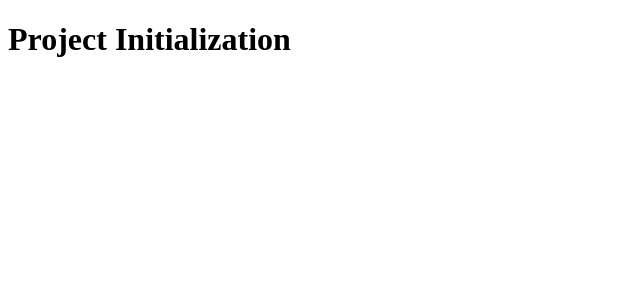
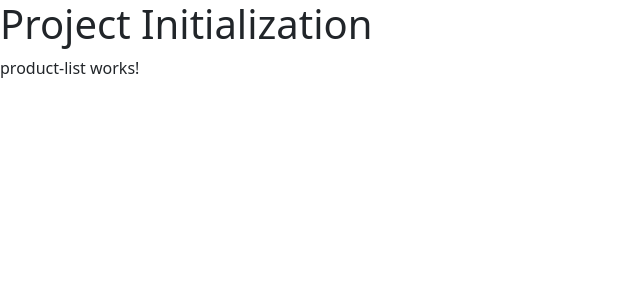
Before and after one commit to ubt-e-commerce-app/front, an Angular app: page / in a window 1280 px wide. Shown: the top 300 px of the page, without its empty margins (0-640 px from the left). Built offline with nearby package versions, Linux system fonts and the light colour scheme.

Commit message:
bootstrap, fontawesome and created first comp

```diff
--- a/angular.json
+++ b/angular.json
@@ -28,6 +28,8 @@
               "src/assets"
             ],
             "styles": [
+              "node_modules/bootstrap/dist/css/bootstrap.min.css",
+              "node_modules/font-awesome/css/font-awesome.min.css",
               "src/styles.scss"
             ],
             "scripts": []
--- a/package.json
+++ b/package.json
@@ -18,6 +18,8 @@
     "@angular/platform-browser": "^14.2.0",
     "@angular/platform-browser-dynamic": "^14.2.0",
     "@angular/router": "^14.2.0",
+    "bootstrap": "^5.2.3",
+    "font-awesome": "^4.7.0",
     "rxjs": "~7.5.0",
     "tslib": "^2.3.0",
     "zone.js": "~0.11.4"
--- a/src/app/app.component.html
+++ b/src/app/app.component.html
@@ -1,3 +1,5 @@
 <h1>Project Initialization</h1>
+<app-product-list></app-product-list>
+
 
 <router-outlet></router-outlet>
--- a/src/app/app.module.ts
+++ b/src/app/app.module.ts
@@ -3,10 +3,12 @@ import { BrowserModule } from '@angular/platform-browser';
 
 import { AppRoutingModule } from './app-routing.module';
 import { AppComponent } from './app.component';
+import { ProductListComponent } from './products/product-list/product-list.component';
 
 @NgModule({
   declarations: [
-    AppComponent
+    AppComponent,
+    ProductListComponent
   ],
   imports: [
     BrowserModule,
--- /dev/null
+++ b/src/app/products/product-list/product-list.component.html
@@ -0,0 +1 @@
+<p>product-list works!</p>
--- /dev/null
+++ b/src/app/products/product-list/product-list.component.ts
@@ -0,0 +1,15 @@
+import { Component, OnInit } from '@angular/core';
+
+@Component({
+  selector: 'app-product-list',
+  templateUrl: './product-list.component.html',
+  styleUrls: ['./product-list.component.scss']
+})
+export class ProductListComponent implements OnInit {
+
+  constructor() { }
+
+  ngOnInit(): void {
+  }
+
+}
```
Also changed, not shown: src/app/products/product-list/product-list.component.scss (added), 1 other file (tests, documents, lock files or other folders).
